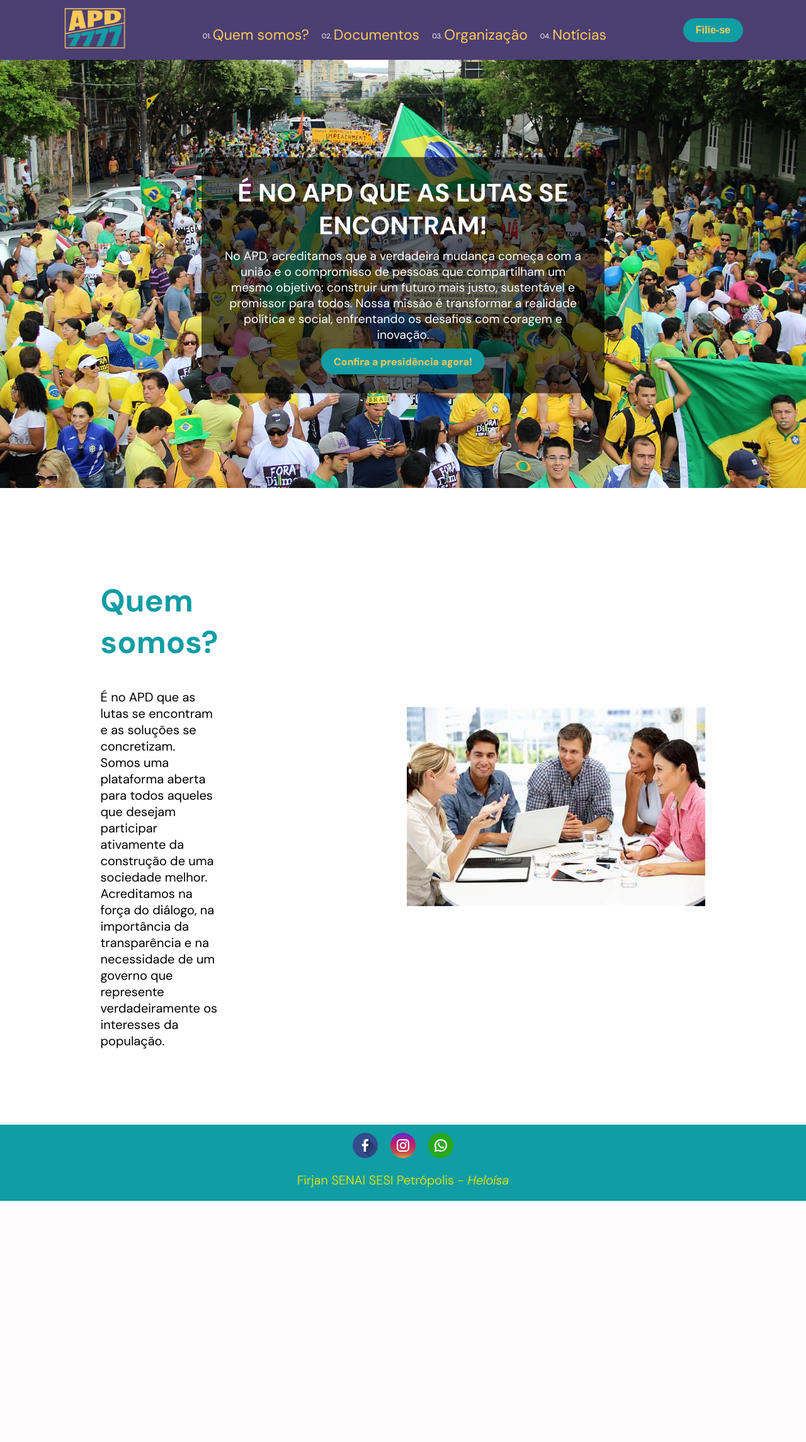
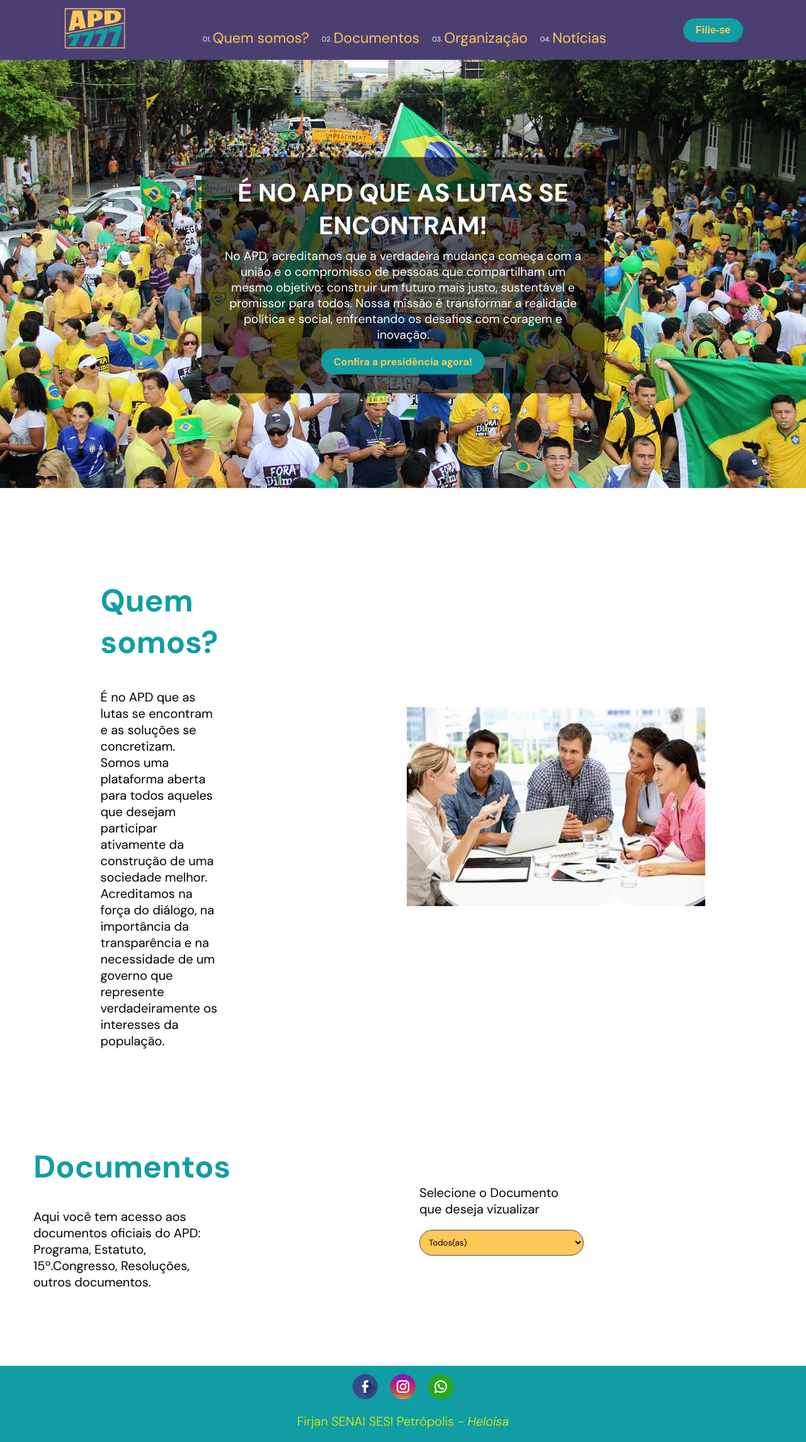
Before and after one commit to sthrmzy/What-did-I-learn-today-, a PHP site: page / in a window 1280 px wide. Shown: the whole page at 63% size. Before the commit the page ends 1907 px from the top, so only its background shows below. Run offline with PHP 8.4, Linux system fonts and the light colour scheme.

Commit message:
Add files via upload

```diff
--- a/DesafioSenaiPartido/css/style.css
+++ b/DesafioSenaiPartido/css/style.css
@@ -1,3 +1,9 @@
+html {
+    scroll-behavior: smooth;
+}
+
+
+
 body{
     padding: 0px;
     margin: 0px;
@@ -75,16 +81,35 @@ nav ul li{
     font-family: "DM Sans", sans-serif;
 }
 
-header nav ul li a{
+.header ul li {
+    position: relative; /* necessário para o ::after */
+    padding: 10px;
+}
+
+.header ul li a {
     text-decoration: none;
-    width: 100%;
-    padding: 40px 0 40px 0;
     font-family: "DM Sans", sans-serif;
     color: #FFC857;
     font-size: 23px;
     cursor: pointer;
-    transition: color 0.3s ease;
+    position: relative; /* necessário para o ::after */
     overflow: hidden;
+}
+
+.header ul li a::after {
+    content: "";
+    display: block;
+    height: 2px; /* espessura da sublinha */
+    background: #FFC857; /* cor da sublinha */
+    position: absolute;
+    left: 0;
+    bottom: 0;
+    width: 0;
+    transition: width 0.3s ease; /* animação da sublinha */
+}
+
+.header ul li a:hover::after {
+    width: 100%;
 }
 
 
@@ -175,10 +200,20 @@ header nav ul li a{
     font-size: 20px;
 }
 
+/*--------------- seção -----------------*/
 
+.quemsomos .documentos02{
+    margin-right: 300px;
+    font-family: "DM Sans", sans-serif;
+}
 
-
-
+#selecao{
+    border-color: #4B3F72;
+    padding: 10px;
+    border-radius: 25px;
+    background-color: #FFC857;
+    font-family: "DM Sans", sans-serif;
+}
 
 
 /*--------------- footer -----------------*/
--- a/DesafioSenaiPartido/index.html
+++ b/DesafioSenaiPartido/index.html
@@ -14,6 +14,7 @@
     <link rel="preconnect" href="https://fonts.gstatic.com" crossorigin>
     <link href="https://fonts.googleapis.com/css2?family=DM+Sans:ital,opsz,wght@0,9..40,100..1000;1,9..40,100..1000&display=swap" rel="stylesheet">
 
+
 </head>
 <body>
 
@@ -27,8 +28,8 @@
         <div class="navigation">
             <nav>
                 <ul>
-                    <li><span>01.</span><a href="#">Quem somos?</a></li>
-                    <li><span>02.</span><a href="#">Documentos</a></li>
+                    <li><span>01.</span><a href="#quem-somos">Quem somos?</a></li>
+                    <li><span>02.</span><a href="#documentos">Documentos</a></li>
                     <li><span>03.</span><a href="#">Organização</a></li>
                     <li><span>04.</span><a href="#">Notícias</a></li>
                 </ul>
@@ -76,6 +77,38 @@
 
 </section>
 
+<section id="documentos"></section>
+
+    <div class="quemsomos">
+    <div class="text">
+        <h1> Documentos</h1>
+        <p>
+            Aqui você tem acesso aos documentos oficiais do APD: Programa, Estatuto, 15º.Congresso, Resoluções, outros documentos.
+        </p>
+    </div>
+    <div class="imagem">
+
+        <div class="documentos02">
+        <P> Selecione o Documento que deseja vizualizar</P>
+        <select name="hl_term" id="selecao">
+            <option value="" selected="">Todos(as)</option>
+            <option value="11-congresso-2005">11º Congresso (2005)</option>
+            <option value="12-congresso-2009">12º Congresso (2009)</option>
+            <option value="13-congresso-2013">13º Congresso (2013)</option>
+            <option value="comissao-politica">Comissão Política</option>
+            <option value="comite-central">Comitê Central</option>
+            <option value="congressos-e-conferencias">Congressos e conferências</option>
+            <option value="encontro-sobre-questao-de-partido">Encontro sobre Questão de Partido</option>
+            <option value="encontros">Encontros</option><option value="pcdob-90-anos">PCdoB 90 anos</option>
+            <option value="planos-de-estruturacao">Planos de Estruturação (PEP)</option>
+            <option value="secretariado">Secretariado</option>
+            </select>
+        </div>
+    </div>
+   </div>
+
+</section>
+
 
 
 <!---------- footer------------------>
```
